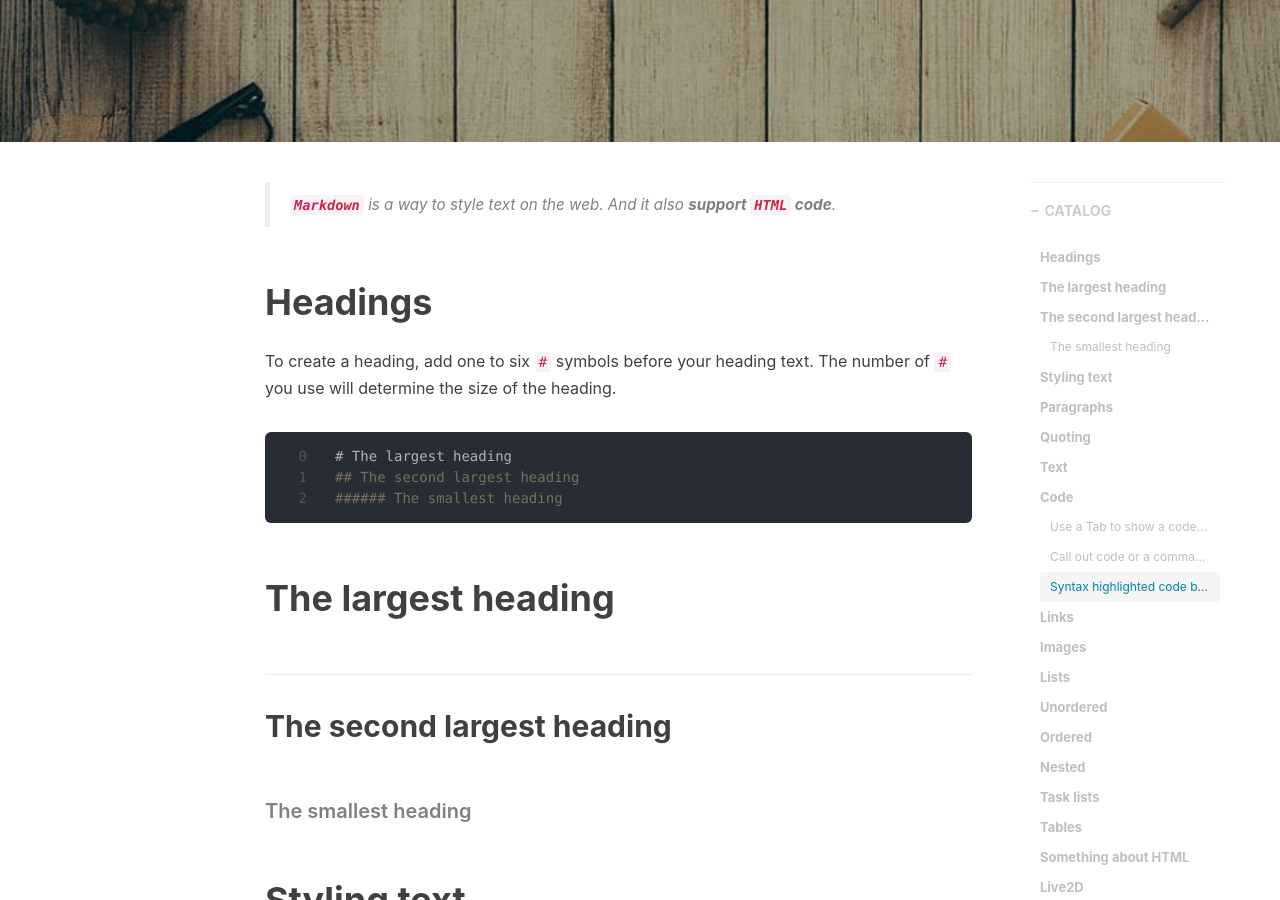
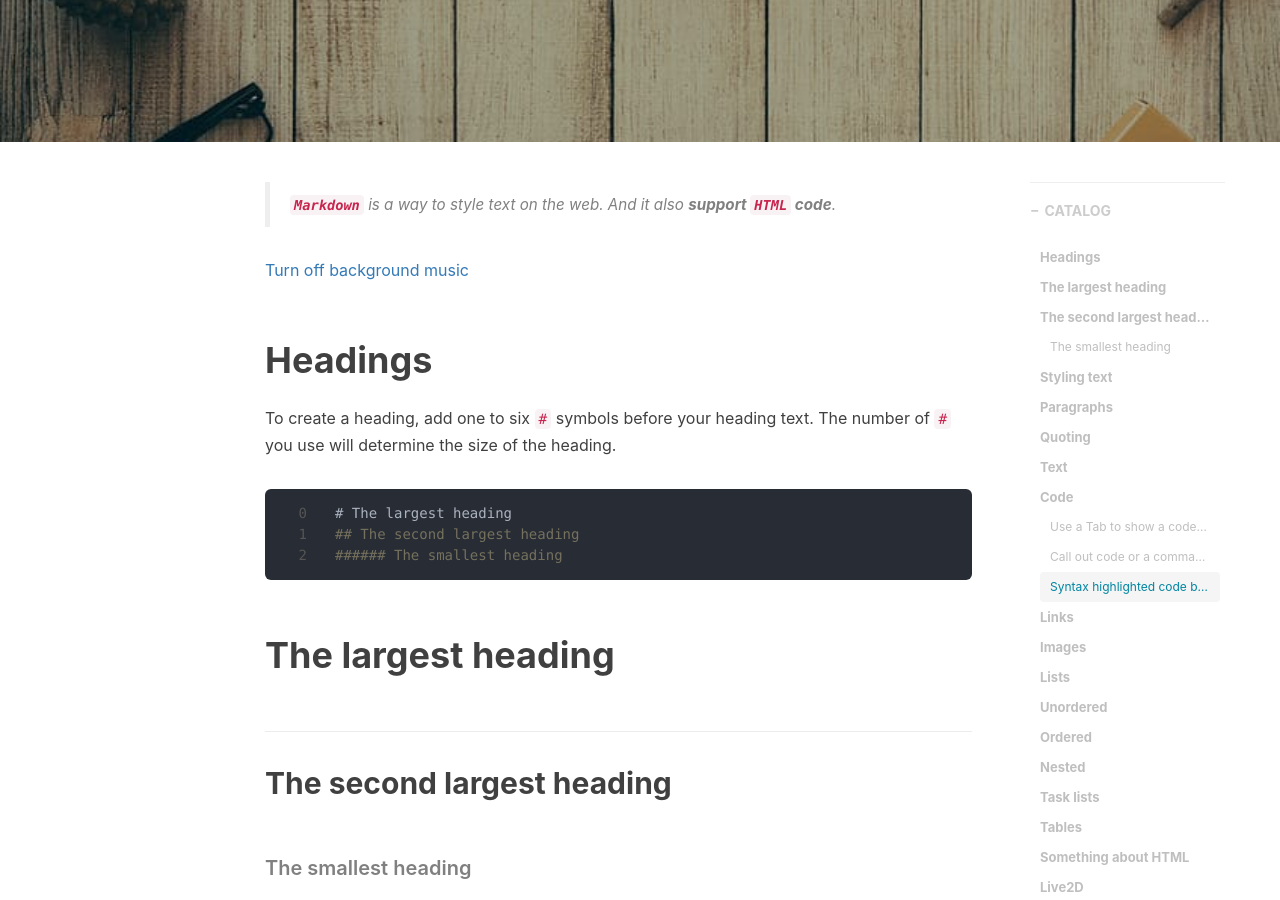
Before and after one commit to lzzmm/lzzmm.github.io, a Jekyll site: the page built from _posts/2020-02-19-Markdown.md, in a window 1280 px wide and 900 px high, scrolled down 381 px. Built offline with Jekyll 4.4.1, drawn with Linux system fonts in a browser that asks for light colours; nearby versions of some CDN libraries; formulas are drawn with MathJax 3; comment, search, counter and statistics services are not loaded.

Commit message:
Update 2020-02-19-Markdown.md

```diff
--- a/_posts/2020-02-19-Markdown.md
+++ b/_posts/2020-02-19-Markdown.md
@@ -14,6 +14,8 @@ tags:
     - GitHub Pages
 ---
 >__`Markdown`__ is a way to style text on the web. And it also __support `HTML` code__.
+
+<a href="#inserting-songs-from-netease-music" rel="nofollow">Turn off background music</a>
 
 # Headings
 To create a heading, add one to six `#` symbols before your heading text. The number of `#` you use will determine the size of the heading.
```
